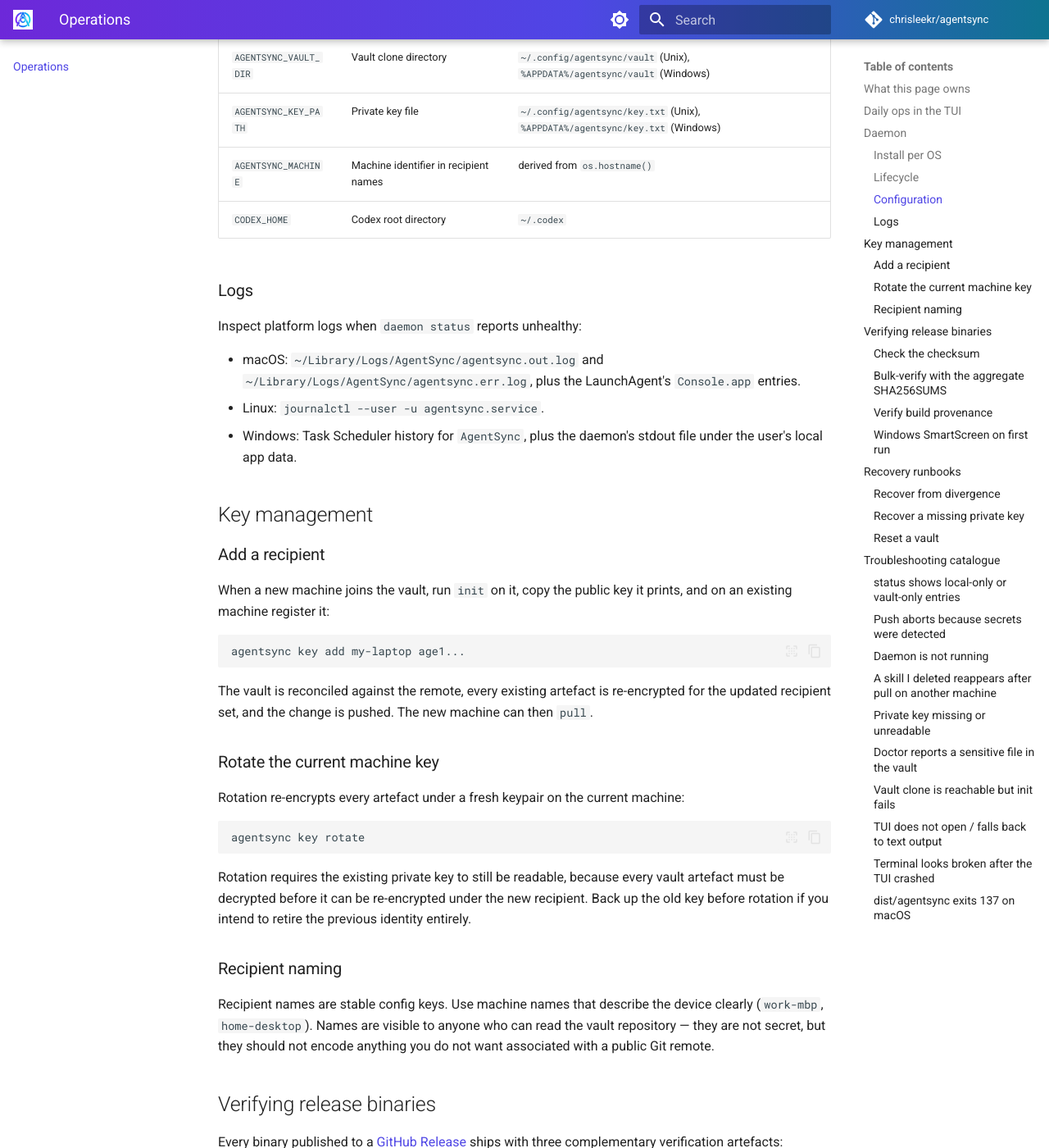
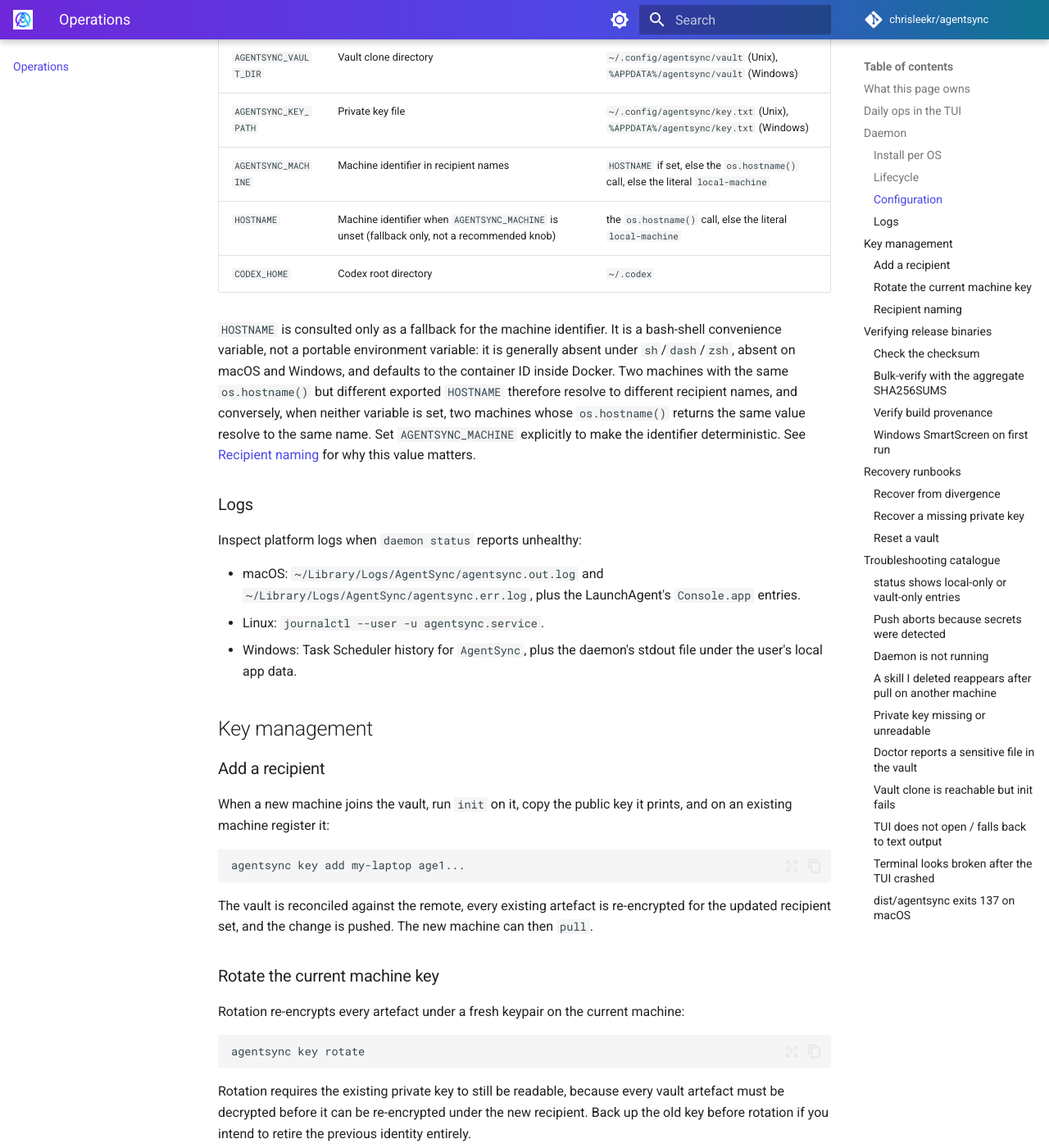
Before and after one commit to chrisleekr/agentsync, an MkDocs documentation site: the page built from docs/operations.md, in a window 1280 px wide and 1400 px high, scrolled down 2846 px. Shown: the whole window at 82% size. Built offline with MkDocs 1.6.1 and Material for MkDocs 9.7.7, drawn with Linux system fonts in a browser that asks for light colours; comment, search, counter and statistics services are not loaded; some of the changed text lies outside the part shown.

Commit message:
docs(operations): document HOSTNAME env-var fallback in machine-name resolution (#108)
Co-authored-by: Claude Opus 4.7 <noreply@anthropic.com>

```diff
--- a/docs/operations.md
+++ b/docs/operations.md
@@ -96,8 +96,11 @@ Defaults are chosen so you can install and forget. Tune them only if you observe
 |---|---|---|
 | `AGENTSYNC_VAULT_DIR` | Vault clone directory | `~/.config/agentsync/vault` (Unix), `%APPDATA%/agentsync/vault` (Windows) |
 | `AGENTSYNC_KEY_PATH` | Private key file | `~/.config/agentsync/key.txt` (Unix), `%APPDATA%/agentsync/key.txt` (Windows) |
-| `AGENTSYNC_MACHINE` | Machine identifier in recipient names | derived from `os.hostname()` |
+| `AGENTSYNC_MACHINE` | Machine identifier in recipient names | `HOSTNAME` if set, else the `os.hostname()` call, else the literal `local-machine` |
+| `HOSTNAME` | Machine identifier when `AGENTSYNC_MACHINE` is unset (fallback only, not a recommended knob) | the `os.hostname()` call, else the literal `local-machine` |
 | `CODEX_HOME` | Codex root directory | `~/.codex` |
+
+`HOSTNAME` is consulted only as a fallback for the machine identifier. It is a bash-shell convenience variable, not a portable environment variable: it is generally absent under `sh`/`dash`/`zsh`, absent on macOS and Windows, and defaults to the container ID inside Docker. Two machines with the same `os.hostname()` but different exported `HOSTNAME` therefore resolve to different recipient names, and conversely, when neither variable is set, two machines whose `os.hostname()` returns the same value resolve to the same name. Set `AGENTSYNC_MACHINE` explicitly to make the identifier deterministic. See [Recipient naming](#recipient-naming) for why this value matters.
 
 ### Logs
 
@@ -131,7 +134,7 @@ Rotation requires the existing private key to still be readable, because every v
 
 ### Recipient naming
 
-Recipient names are stable config keys. Use machine names that describe the device clearly (`work-mbp`, `home-desktop`). Names are visible to anyone who can read the vault repository — they are not secret, but they should not encode anything you do not want associated with a public Git remote.
+Recipient names are stable config keys. Use machine names that describe the device clearly (`work-mbp`, `home-desktop`). Names are visible to anyone who can read the vault repository — they are not secret, but they should not encode anything you do not want associated with a public Git remote. When `AGENTSYNC_MACHINE` is unset the name is derived automatically; see the [Configuration](#configuration) section for the full `HOSTNAME` → `os.hostname()` → `local-machine` resolution chain.
 
 ## Verifying release binaries
 
```
